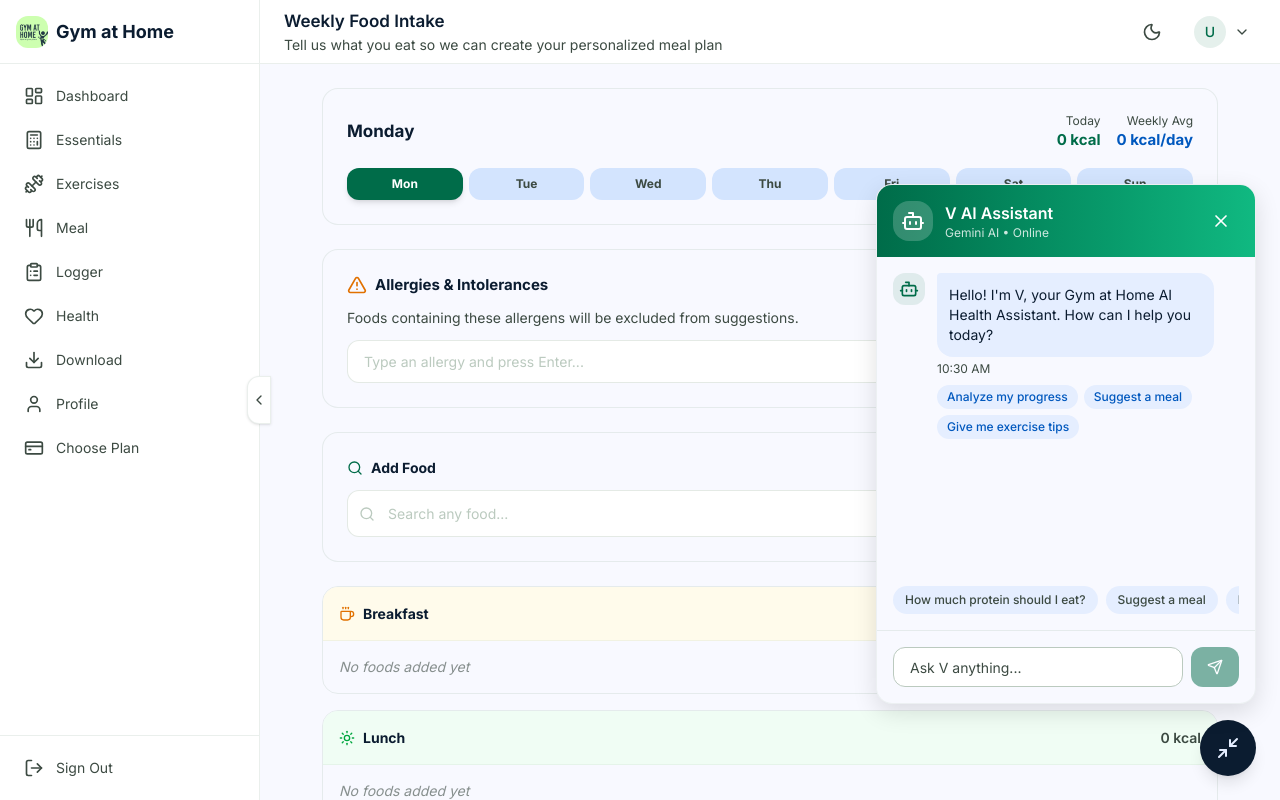
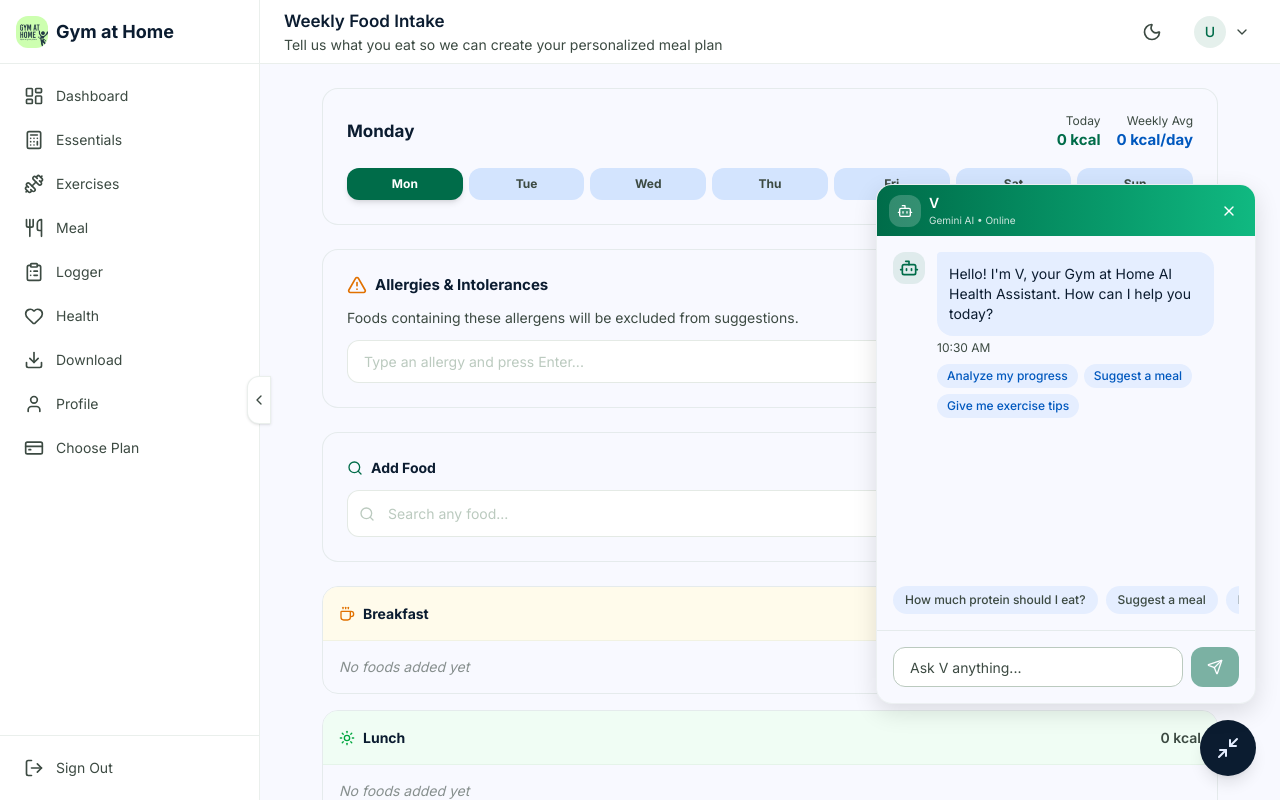
Before and after one commit to wanderer3442-arch/Venco, a Next.js app: page /food-intake in a window 1280 px wide. Both pictures are taken after a click on the button 1228 px from the left and 748 px from the top of the page. Shown: the top 800 px of the page. Built offline with nearby package versions, Linux system fonts and the light colour scheme.

Commit message:
style: smaller chatbot header, rename to V

```diff
--- a/src/components/chatbot/ChatBot.tsx
+++ b/src/components/chatbot/ChatBot.tsx
@@ -189,21 +189,21 @@ export default function ChatBot({ mode = 'floating', onClose }: ChatBotProps) {
     return (
       <div className="flex flex-col h-full">
         {/* Header */}
-        <div className="flex items-center justify-between p-4 border-b border-outline-variant/30">
-          <div className="flex items-center gap-3">
-            <div className="w-10 h-10 bg-gradient-to-br from-primary to-primary-light rounded-xl flex items-center justify-center">
-              <Bot className="w-6 h-6 text-on-primary" />
+        <div className="flex items-center justify-between px-3 py-2 border-b border-outline-variant/30">
+          <div className="flex items-center gap-2">
+            <div className="w-8 h-8 bg-gradient-to-br from-primary to-primary-light rounded-lg flex items-center justify-center">
+              <Bot className="w-4 h-4 text-on-primary" />
             </div>
             <div>
-              <h3 className="text-base font-semibold text-on-surface">V AI Assistant</h3>
-              <p className="text-xs text-on-surface-variant">
-                {hasApiKey() ? 'AI Powered' : isPaid ? 'Gemini AI • Upgrade for OpenRouter' : `Free • ${dailyCount}/${FREE_DAILY_LIMIT} messages today`}
+              <h3 className="text-sm font-semibold text-on-surface">V</h3>
+              <p className="text-[10px] text-on-surface-variant">
+                {hasApiKey() ? 'AI Powered' : isPaid ? 'Gemini AI • Online' : `Free • ${dailyCount}/${FREE_DAILY_LIMIT} messages today`}
               </p>
             </div>
           </div>
           {onClose && (
-            <button onClick={onClose} className="p-2 hover:bg-surface-container rounded-lg">
-              <X className="w-5 h-5 text-on-surface-variant" />
+            <button onClick={onClose} className="p-1.5 hover:bg-surface-container rounded-lg">
+              <X className="w-4 h-4 text-on-surface-variant" />
             </button>
           )}
         </div>
@@ -338,24 +338,24 @@ export default function ChatBot({ mode = 'floating', onClose }: ChatBotProps) {
       {isOpen && (
         <div className="fixed bottom-18 right-2 left-2 sm:bottom-24 sm:left-auto sm:right-6 z-50 w-auto sm:w-[380px] h-[460px] sm:h-[520px] max-h-[calc(100vh-5.5rem)] bg-surface rounded-2xl shadow-elevated border border-outline-variant/20 flex flex-col overflow-hidden animate-in slide-in-from-bottom-5 fade-in duration-200">
           {/* Header */}
-          <div className="bg-gradient-to-r from-primary to-primary-light p-4">
+          <div className="bg-gradient-to-r from-primary to-primary-light px-3 py-2">
             <div className="flex items-center justify-between">
-              <div className="flex items-center gap-3">
-                <div className="w-10 h-10 bg-white/20 rounded-xl flex items-center justify-center">
-                  <Bot className="w-6 h-6 text-on-primary" />
+              <div className="flex items-center gap-2">
+                <div className="w-8 h-8 bg-white/20 rounded-lg flex items-center justify-center">
+                  <Bot className="w-4 h-4 text-on-primary" />
                 </div>
                 <div>
-                  <h3 className="text-base font-semibold text-on-primary">V AI Assistant</h3>
-                  <p className="text-xs text-on-primary/80">
+                  <h3 className="text-sm font-semibold text-on-primary">V</h3>
+                  <p className="text-[10px] text-on-primary/80">
                     {hasApiKey() ? 'AI Powered • Online' : isPaid ? 'Gemini AI • Online' : `Free • ${dailyCount}/${FREE_DAILY_LIMIT} messages`}
                   </p>
                 </div>
               </div>
               <button
                 onClick={() => setIsOpen(false)}
-                className="p-2 hover:bg-white/20 rounded-lg transition-colors"
+                className="p-1.5 hover:bg-white/20 rounded-lg transition-colors"
               >
-                <X className="w-5 h-5 text-on-primary" />
+                <X className="w-4 h-4 text-on-primary" />
               </button>
             </div>
           </div>
```
Also changed, not shown: 1 other file (tests, documents, lock files or other folders).
